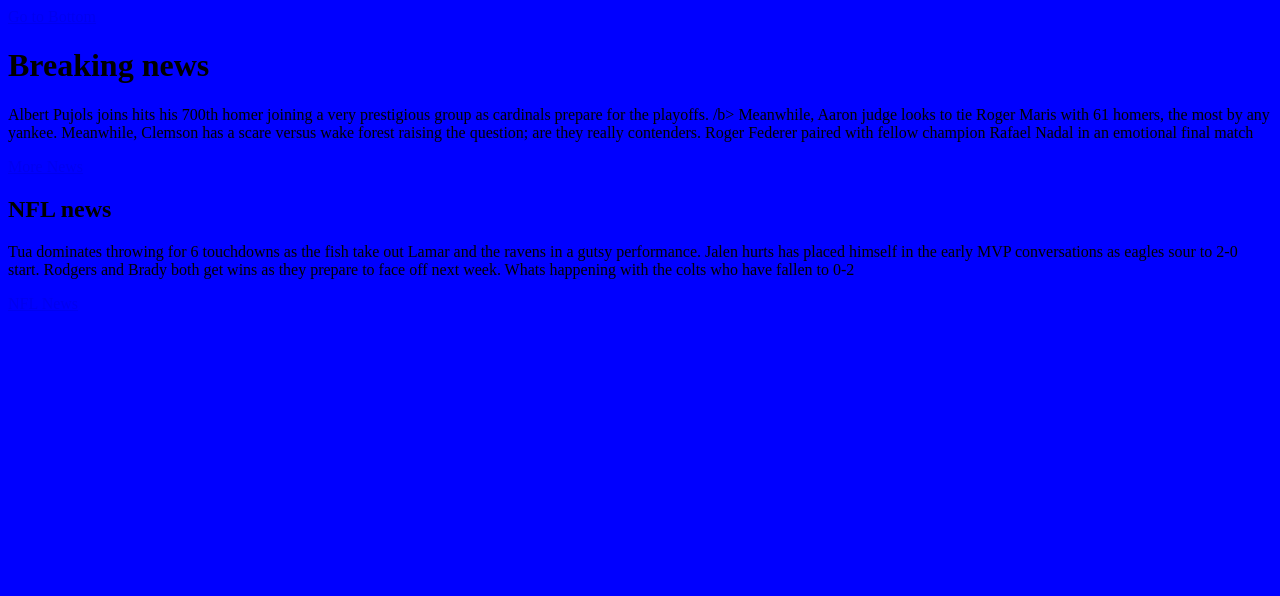
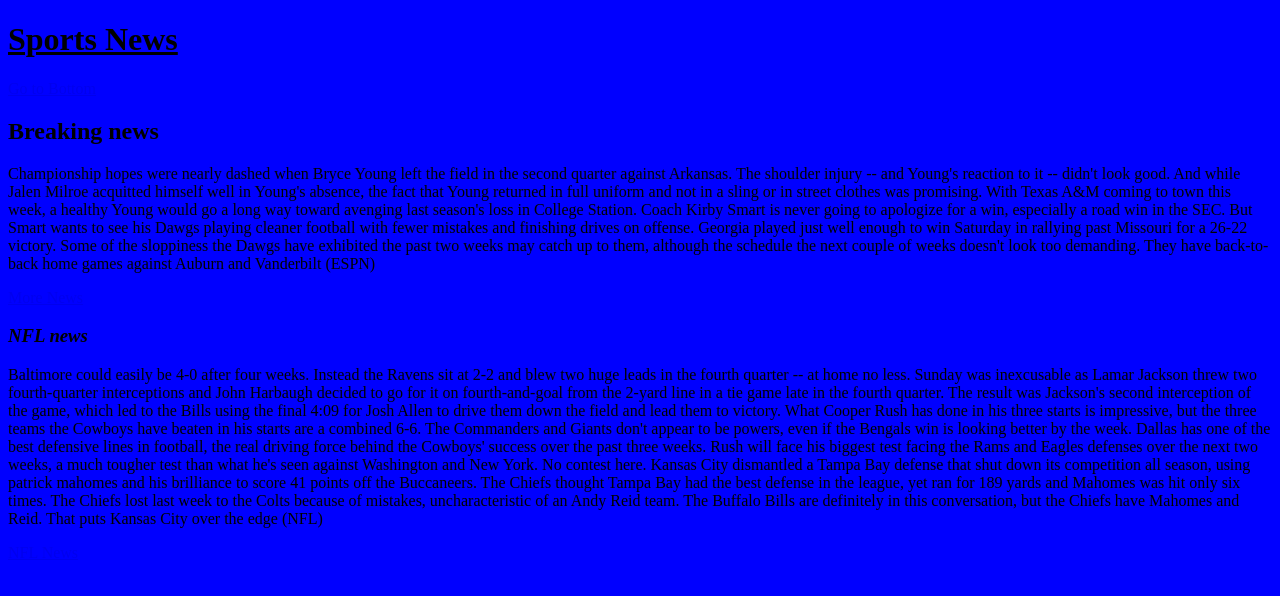
Before and after one commit to masersm19/masersm19.github.io, a plain HTML site: page sportsnews.html in a window 1280 px wide. Drawn offline with Linux system fonts and the light colour scheme.

Commit message:
Update sportsnews.html

```diff
--- a/sportsnews.html
+++ b/sportsnews.html
@@ -1,28 +1,35 @@
 <!DOCTYPE html>
 <html>
 <head>
+		<H1><u>Sports News</u></H1>
 </head>
 
 
 <body bgcolor = "blue">
 
 <a href="#bottom">Go to Bottom</a>
-	<h1>
-	Breaking news
-	</h1>
+	<h2>
+	<strong>Breaking news</strong>
+</h2>
 
-<p>Albert Pujols joins hits his 700th homer joining a very prestigious group as cardinals prepare for the playoffs. /b> Meanwhile, Aaron judge looks to tie Roger Maris with 61 homers, the most by any yankee. Meanwhile, Clemson has a scare versus wake forest raising the question; are they really contenders. Roger Federer paired with fellow champion Rafael Nadal in an emotional final match</p>
+<p>Championship hopes were nearly dashed when Bryce Young left the field in the second quarter against Arkansas. The shoulder injury -- and Young's reaction to it -- didn't look good. And while Jalen Milroe acquitted himself well in Young's absence, the fact that Young returned in full uniform and not in a sling or in street clothes was promising. With Texas A&M coming to town this week, a healthy Young would go a long way toward avenging last season's loss in College Station. Coach Kirby Smart is never going to apologize for a win, especially a road win in the SEC. But Smart wants to see his Dawgs playing cleaner football with fewer mistakes and finishing drives on offense. Georgia played just well enough to win Saturday in rallying past Missouri for a 26-22 victory. Some of the sloppiness the Dawgs have exhibited the past two weeks may catch up to them, although the schedule the next couple of weeks doesn't look too demanding. They have back-to-back home games against Auburn and Vanderbilt (ESPN)</p>
 <a href ="https://www.espn.com/"> More News</a>
 
 
-	<h2>
-	NFL news
-	</h2>
+	<h3>
+	<em>NFL news</em>
+	</h3>
 
-<p>	Tua dominates throwing for 6 touchdowns as the fish take out Lamar and the ravens in a gutsy performance. Jalen hurts has placed himself in the early MVP conversations as eagles sour to 2-0 start. Rodgers and Brady both get wins as they prepare to face off next week. Whats happening with the colts who have fallen to 0-2</p>
+<p>	Baltimore could easily be 4-0 after four weeks. Instead the Ravens sit at 2-2 and blew two huge leads in the fourth quarter -- at home no less.
+
+Sunday was inexcusable as Lamar Jackson threw two fourth-quarter interceptions and John Harbaugh decided to go for it on fourth-and-goal from the 2-yard line in a tie game late in the fourth quarter. The result was Jackson's second interception of the game, which led to the Bills using the final 4:09 for Josh Allen to drive them down the field and lead them to victory. What Cooper Rush has done in his three starts is impressive, but the three teams the Cowboys have beaten in his starts are a combined 6-6. The Commanders and Giants don't appear to be powers, even if the Bengals win is looking better by the week.
+
+Dallas has one of the best defensive lines in football, the real driving force behind the Cowboys' success over the past three weeks. Rush will face his biggest test facing the Rams and Eagles defenses over the next two weeks, a much tougher test than what he's seen against Washington and New York. No contest here. Kansas City dismantled a Tampa Bay defense that shut down its competition all season, using patrick mahomes and his brilliance to score 41 points off the Buccaneers. The Chiefs thought Tampa Bay had the best defense in the league, yet ran for 189 yards and Mahomes was hit only six times.
+
+The Chiefs lost last week to the Colts because of mistakes, uncharacteristic of an Andy Reid team. The Buffalo Bills are definitely in this conversation, but the Chiefs have Mahomes and Reid. That puts Kansas City over the edge (NFL) </p>
 <a href="https://www.NFL.com/">NFL News</a>
 <div id="bottom">
 </div>
 </body>
-
+<!-- Prof. K, 09/29/2022, Assignment 03, HTML -->
 </html>
```
